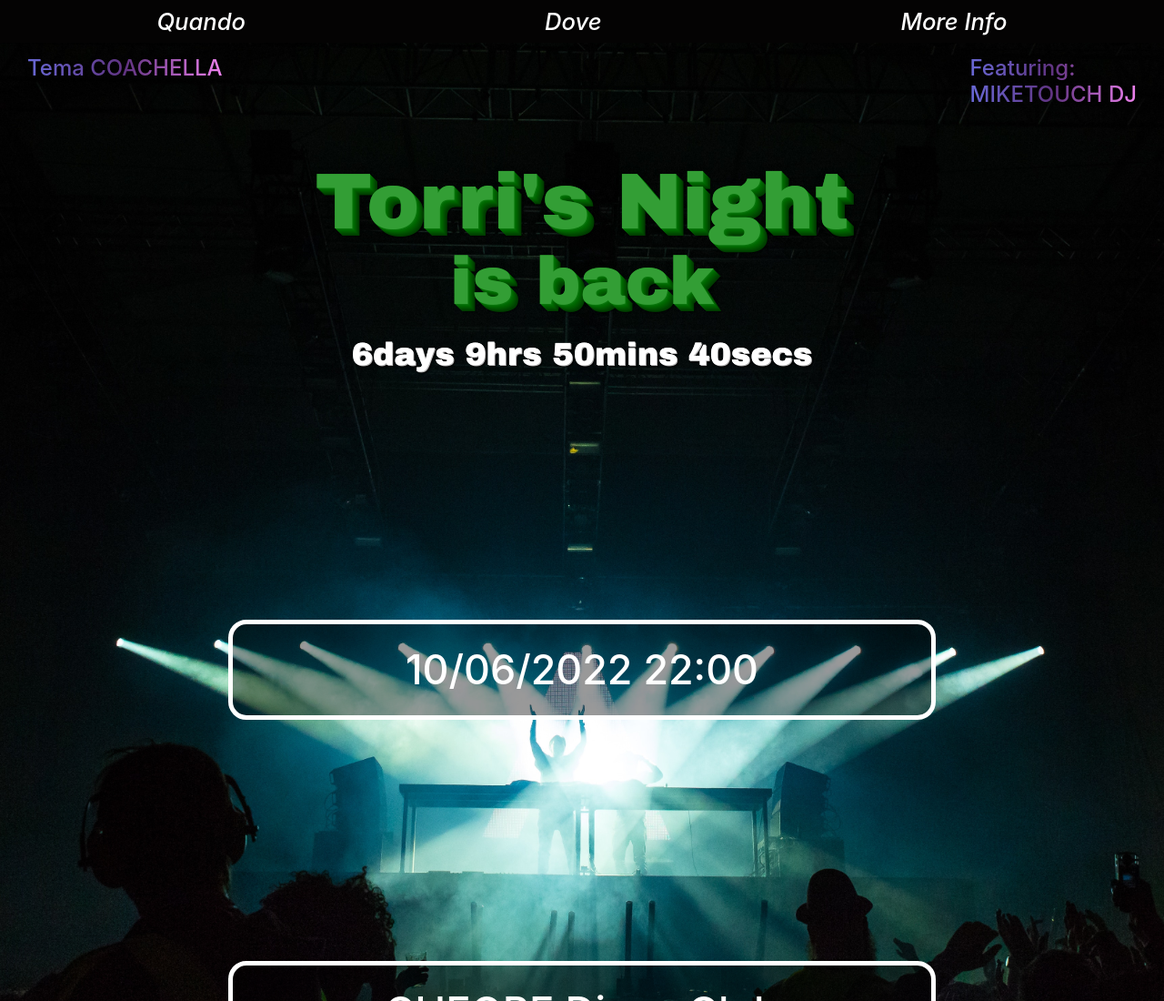
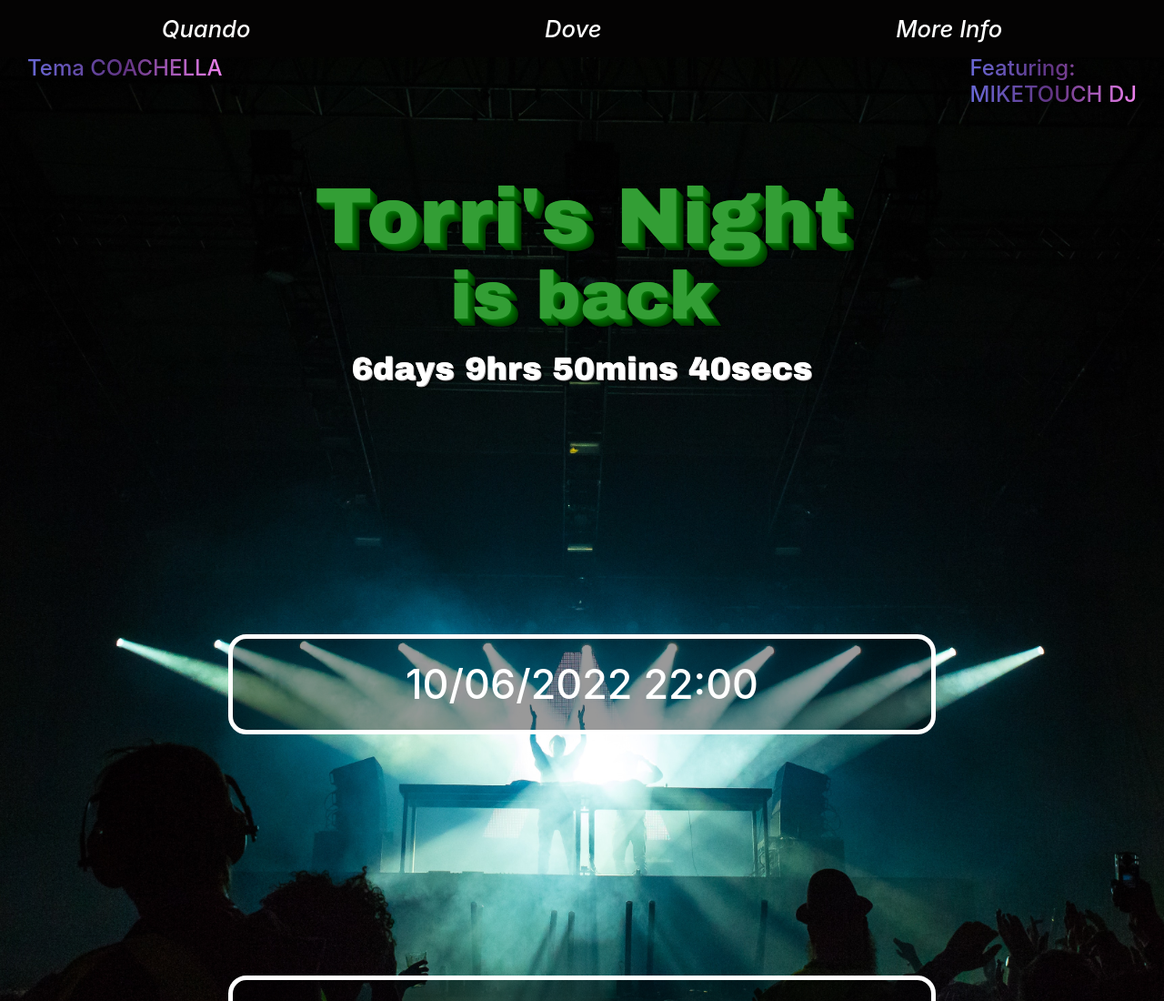
Before and after one commit to leoddi/torrisNight, a plain HTML site: page index.html in a window 1280 px wide. Shown: the top 1100 px of the page at 91% size. Drawn offline with Linux system fonts and the light colour scheme.

Commit message:
Sistemazione scitte

```diff
--- a/style.css
+++ b/style.css
@@ -93,7 +93,7 @@ body {
 
 .navbar {
     background-color: #040303;
-    padding: .5rem;
+    padding: 1rem;
 }
 a {
     text-decoration: none;
@@ -344,7 +344,6 @@ footer {
         flex-direction: column;
         text-align: left;
         margin-top: 2rem;
-        margin-left: .5rem;
     }
     .navbarList a {
         padding: .5rem
```
Also changed, not shown: index.html (line endings or trailing spaces).
